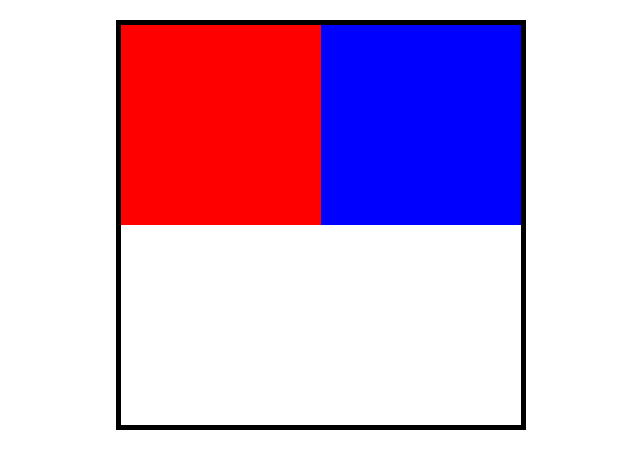
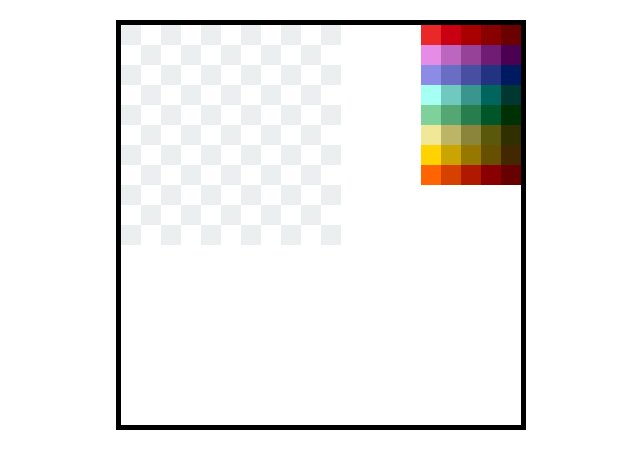
Before and after one commit to Marcikadraga/paintingTable, a plain HTML site: page index.html in a window 1280 px wide. Shown: the whole page, without its empty margins (319-959 px from the left). Drawn offline with Linux system fonts and the light colour scheme.

Commit message:
test colorPlaette is ready ,need refacting

```diff
--- a/index.html
+++ b/index.html
@@ -12,9 +12,9 @@
     <!-- <div id="table">
 
     </div> -->
-    <div class="table">
-        <div class="drawingTable"></div>
-        <div class="colorPalette"></div>
+    <div id="table">
+        <div id="drawingTable"></div>
+        <div id="colorPalette"></div>
     </div>
 
 </body>
--- a/paintingTable.css
+++ b/paintingTable.css
@@ -1,22 +1,26 @@
-.table{
+#table{
     width: 400px;
     height: 400px;
     border: 5px solid black;
     margin: 20px auto;
     position: relative;
 }
-.drawingTable,.colorPalette{
+#drawingTable{
     width:200px;
     height:200px;
 }
-.drawingTable{
+#colorPalette{
+    width:100px;
+    height:200px;
+}
+#drawingTable{
     background-color: red;
     position:relative;
 
 
 }
-.colorPalette{
-    background-color: blue;
+#colorPalette{
+
     position:absolute;
     right: 0px;
     top:0px;
--- a/paintingTable.js
+++ b/paintingTable.js
@@ -106,9 +106,24 @@ class Table {
         }
     }
 }
+class ColorFiled{
+    constructor(y,x,id) {
+
+        this.colorFieldSize = 20;
+        this.colorField = document.createElement('canvas');
+        this.colorField.id =id;
+        this.colorField.style.width = this.colorFieldSize + "px";
+        this.colorField.style.height = this.colorFieldSize + "px";
+        this.colorField.style.left = this.colorFieldSize * x + "px";
+        this.colorField.style.top = this.colorFieldSize * y + "px";
+        this.colorField.style.position = "absolute";
+        document.getElementById("colorPalette").appendChild(this.colorField);
+    }
+}
 class ColorTable{
-     colors=[
-         ["#F5D8D8","#FFD0DE","#FFC8F2","#FFC5FF","#CD96CE"],
+    colorArray=[];
+    colors=[
+
          ["#EA2828","#C90011","#A80000","#880000","#6A0000"],
          ["#E68CE7","#BD66BF","#964299","#701B74","#4B0052"],
          ["#8C8CE7","#6A6DC4","#484FA2","#233381","#001A62"],
@@ -118,14 +133,35 @@ class ColorTable{
          ["#FFD300","#CAA400","#967800","#674F00","#432700"],
          ["#FF6400","#D64100","#AE1900","#890000","#670000"]
      ];
+    //  constructor(yTableSize, xTableSize) {
+    //     this.colorArray=[];
+    //     this.yTableSize = yTableSize;
+    //     this.xTableSize = xTableSize;
+    // }
+
+
+    DisplayTheTable() {
+        var id =5000;
+        for (var i = 0; i <this.colors.length ; i++) {
+            this.colorArray.push([]);
+            for (var j = 0; j < this.colors[0].length; j++) {
+                this.colorArray.push(new ColorFiled(i,j,id));
+                document.getElementById(id).style.backgroundColor=this.colors[i][j];
+                id++
+            }
+        }
+
+    }
 }
 class Main
 {
-    // startTheProgram(){
-    //     var t = new Table(11, 11);
-    //     t.DisplayTheTable();
-    // }
+    startTheProgram(){
+        var t = new Table(11, 11);
+        t.DisplayTheTable();
+    }
 
 }
-// var m=new Main();
-// m.startTheProgram();
+var m=new Main();
+m.startTheProgram();
+var colorTable=new ColorTable();
+colorTable.DisplayTheTable();
```
